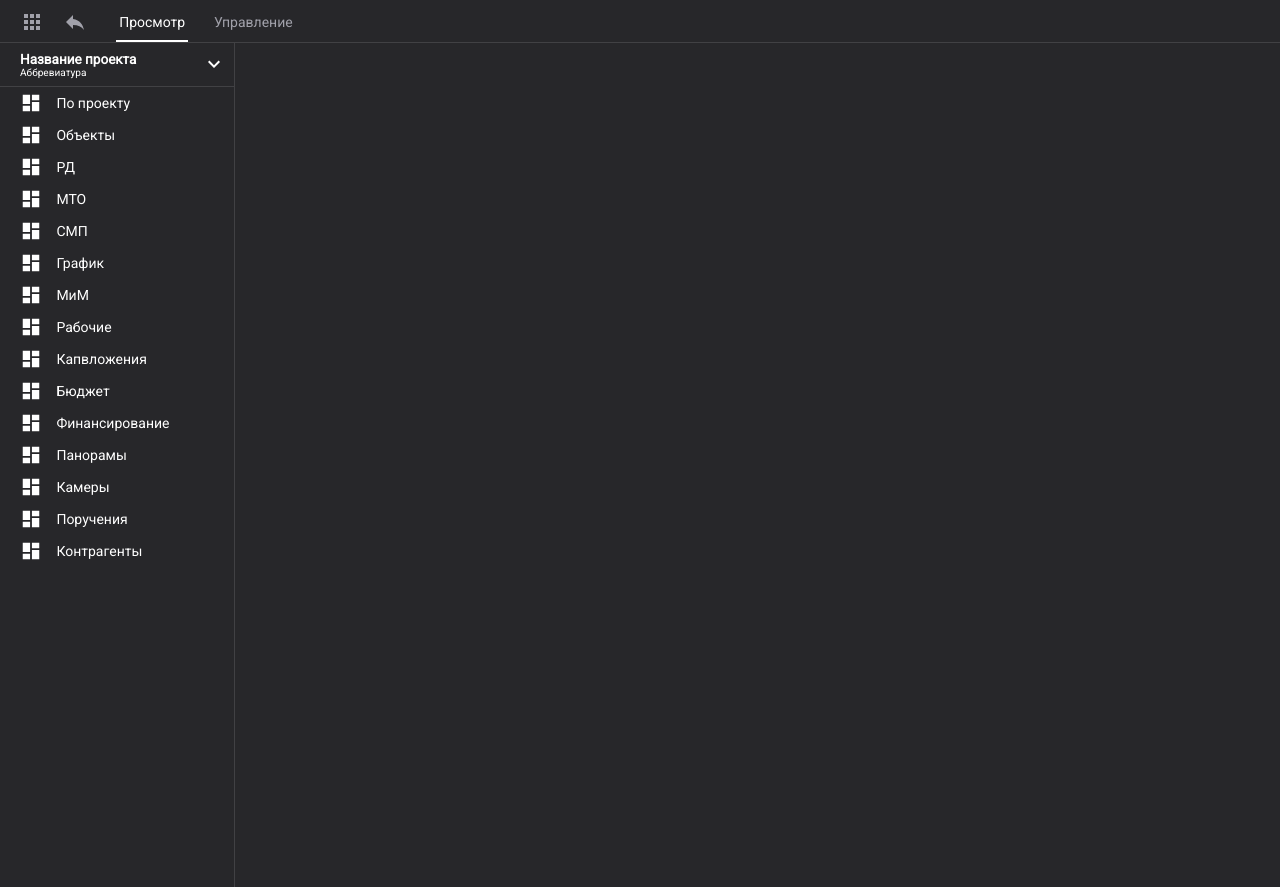
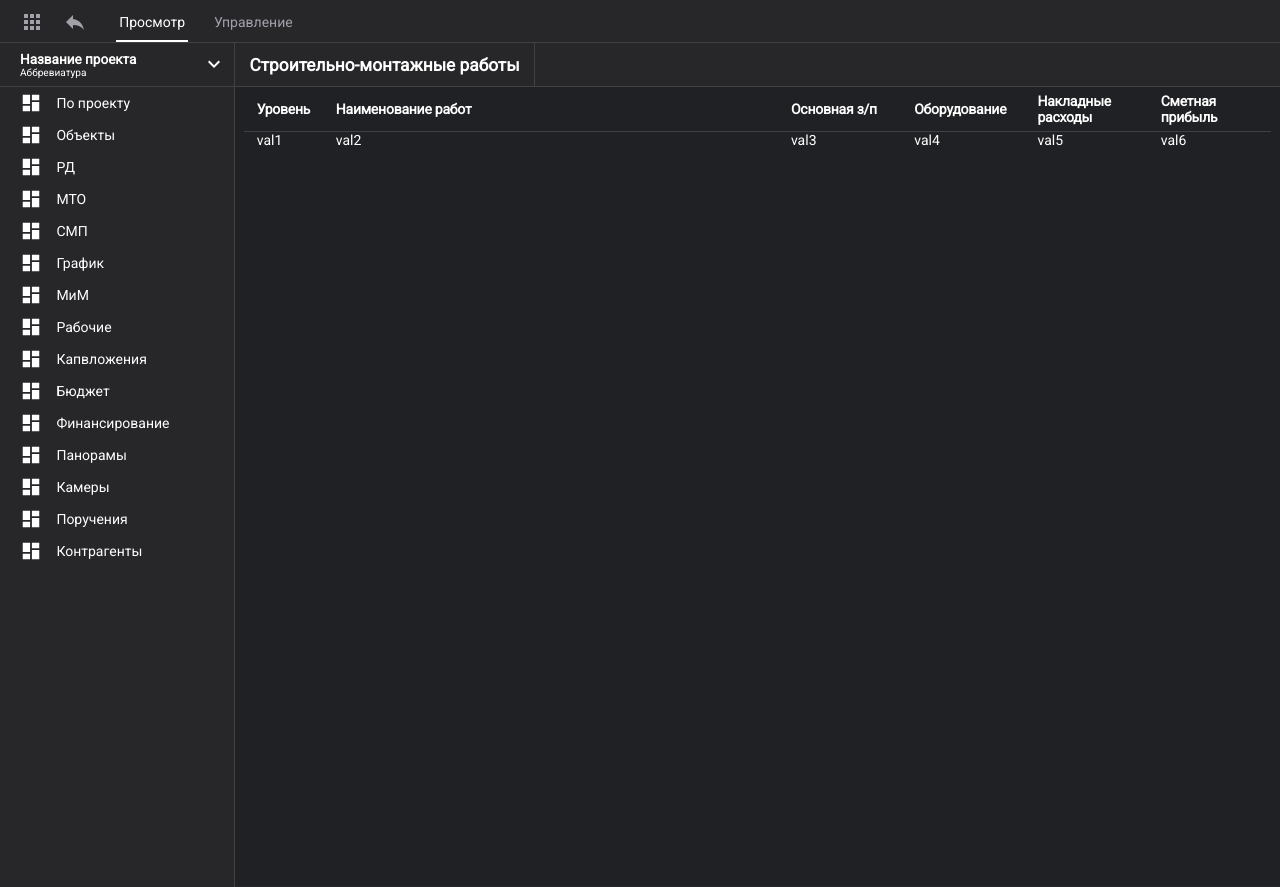
Before and after one commit to Michael3468/7winds-test-task-react, a React (Vite) app: page / in a window 1280 px wide. Built offline with nearby package versions, Linux system fonts and the light colour scheme.

Commit message:
feat: add table header

```diff
--- a/src/App.scss
+++ b/src/App.scss
@@ -2,3 +2,7 @@
   width: 100%;
   max-width: 1920px;
 }
+
+main {
+  display: flex;
+}
--- a/src/App.tsx
+++ b/src/App.tsx
@@ -1,15 +1,16 @@
-import { Aside, Header } from './components';
+import { Aside, DataTable, Header } from './components';
 
 import './App.scss';
 
 const App = () => (
-  <div>
+  <>
     <Header />
 
     <main>
       <Aside />
+      <DataTable />
     </main>
-  </div>
+  </>
 );
 
 export default App;
--- a/src/assets/styles/variables.scss
+++ b/src/assets/styles/variables.scss
@@ -3,6 +3,8 @@ $color-second: #a1a1aa;
 $color-third: #414144;
 
 $background-color: #27272a;
+$background-color-table: #202124;
+
 $border: 0.1rem solid $color-third;
 
 $caption-height: 2.75rem;
--- a/src/components/Aside/Aside.styles.scss
+++ b/src/components/Aside/Aside.styles.scss
@@ -4,6 +4,7 @@
 $height: 100vh;
 
 .aside {
+  width: 100%;
   max-width: 14.7rem;
   height: $height;
 
--- /dev/null
+++ b/src/components/DataTable/DataTable.styles.scss
@@ -0,0 +1,75 @@
+@import '../../assets/styles/variables.scss';
+
+$cell-padding: 0 0.8rem;
+
+.data-table {
+  width: 100%;
+
+  &__header {
+    display: flex;
+    align-items: center;
+    width: fit-content;
+    height: $caption-height;
+    border-right: $border;
+
+    &-caption {
+      margin: 0 0.9rem;
+    }
+  }
+
+  &__table-container {
+    height: 100vh;
+    margin-top: -0.05rem;
+    padding: 0 0.55rem;
+    background-color: $background-color-table;
+    border-top: $border;
+  }
+
+  &__table {
+    width: 100%;
+
+    &-header {
+      height: $caption-height;
+
+      &-cell {
+        padding: $cell-padding;
+        letter-spacing: -0.015rem;
+        text-align: start;
+      }
+    }
+
+    &-body {
+      &-row {
+        border-top: $border;
+      }
+
+      &-cell {
+        padding: $cell-padding;
+      }
+    }
+  }
+}
+
+.cell-1 {
+  width: 6.5%;
+}
+
+.cell-2 {
+  width: auto;
+}
+
+.cell-3 {
+  width: 12%;
+}
+
+.cell-4 {
+  width: 12%;
+}
+
+.cell-5 {
+  width: 12%;
+}
+
+.cell-6 {
+  width: 12%;
+}
--- /dev/null
+++ b/src/components/DataTable/DataTable.tsx
@@ -0,0 +1,41 @@
+import './DataTable.styles.scss';
+
+const DataTable = () => {
+  const a = 0;
+
+  return (
+    <div className="data-table">
+      <div className="data-table__header">
+        <h3 className="data-table__header-caption">Строительно-монтажные работы</h3>
+      </div>
+
+      <div className="data-table__table-container">
+        <table className="data-table__table">
+          <thead className="data-table__table-header">
+            <tr className="data-table__table-header-row">
+              <th className="data-table__table-header-cell cell-1">Уровень</th>
+              <th className="data-table__table-header-cell cell-2">Наименование работ</th>
+              <th className="data-table__table-header-cell cell-3">Основная з/п</th>
+              <th className="data-table__table-header-cell cell-4">Оборудование</th>
+              <th className="data-table__table-header-cell cell-5">Накладные расходы</th>
+              <th className="data-table__table-header-cell cell-6">Сметная прибыль</th>
+            </tr>
+          </thead>
+
+          <tbody className="data-table__table-body">
+            <tr className="data-table__table-body-row">
+              <td className="data-table__table-body-cell">val1</td>
+              <td className="data-table__table-body-cell">val2</td>
+              <td className="data-table__table-body-cell">val3</td>
+              <td className="data-table__table-body-cell">val4</td>
+              <td className="data-table__table-body-cell">val5</td>
+              <td className="data-table__table-body-cell">val6</td>
+            </tr>
+          </tbody>
+        </table>
+      </div>
+    </div>
+  );
+};
+
+export default DataTable;
--- /dev/null
+++ b/src/components/DataTable/index.ts
@@ -0,0 +1,3 @@
+import DataTable from './DataTable';
+
+export default DataTable;
--- a/src/components/index.ts
+++ b/src/components/index.ts
@@ -1,4 +1,5 @@
 import Aside from './Aside';
+import DataTable from './DataTable';
 import Header from './Header';
 
-export { Aside, Header };
+export { Aside, DataTable, Header };
--- a/src/index.scss
+++ b/src/index.scss
@@ -24,8 +24,16 @@ a {
 }
 
 h1 {
-  font-size: 3.2em;
+  font-size: 3.2rem;
   line-height: 1.1;
+}
+
+h3 {
+  font-size: 1.08rem;
+}
+
+table {
+  border-collapse: collapse;
 }
 
 button {
```
